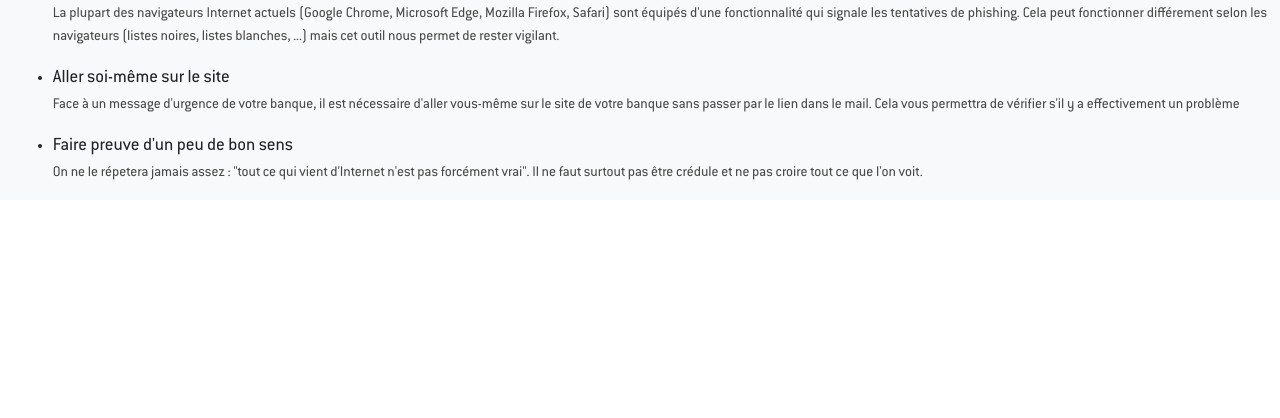
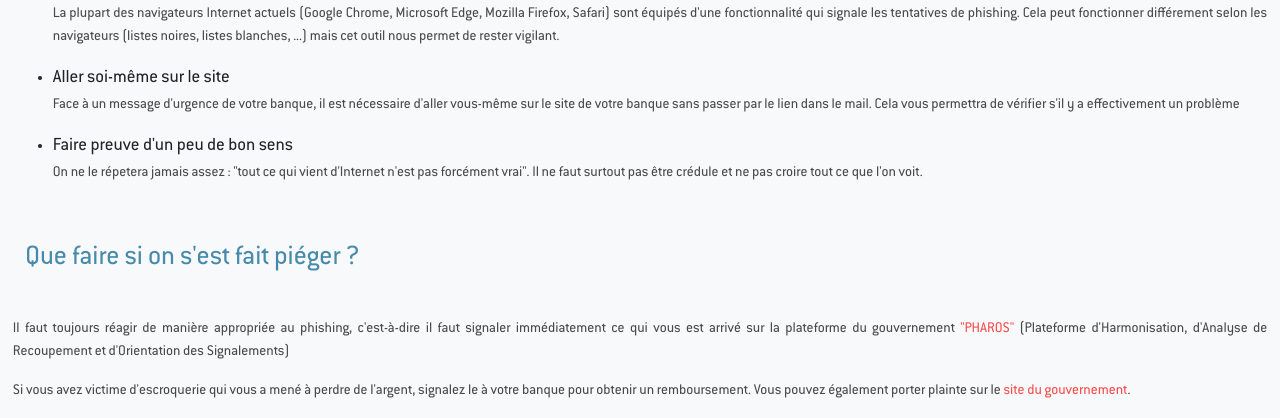
Before and after one commit to PTCybersecurite/PTS7-Cybersecurite, a PHP site: page /cours/Phishing/Contenu_phishing.php in a window 1280 px wide. Shown: the part 1085-1503 px from the top of the page. Before the commit the page ends 1265 px from the top, so only its background shows below. Run offline with PHP 8.4, Linux system fonts and the light colour scheme; some web fonts are replaced.

Commit message:
Update Contenu_phishing.php

```diff
--- a/cours/Phishing/Contenu_phishing.php
+++ b/cours/Phishing/Contenu_phishing.php
@@ -68,8 +68,15 @@
 
 		<li>Faire preuve d'un peu de bon sens</li>
 		<p>On ne le répetera jamais assez : "tout ce qui vient d'Internet n'est pas forcément vrai". Il ne faut surtout pas être crédule et ne pas croire tout ce que l'on voit.</p>
+	</ul>
+	<br/>
 
-	</ul>
+	<h2>Que faire si on s'est fait piéger ?</h2>
+	<br/>
+
+	<p>Il faut toujours réagir de manière appropriée au phishing, c'est-à-dire il faut signaler immédiatement ce qui vous est arrivé sur la plateforme du gouvernement <a href="https://www.internet-signalement.gouv.fr/PortailWeb/planets/Accueil!input.action">"PHAROS"</a> (Plateforme d'Harmonisation, d'Analyse de Recoupement et d'Orientation des Signalements)</p>
+
+	<p>Si vous avez victime d'escroquerie qui vous a mené à perdre de l'argent, signalez le à votre banque pour obtenir un remboursement. Vous pouvez également porter plainte sur le <a href="https://www.pre-plainte-en-ligne.gouv.fr/">site du gouvernement</a>.</p>
 
 	</section>
 
```
